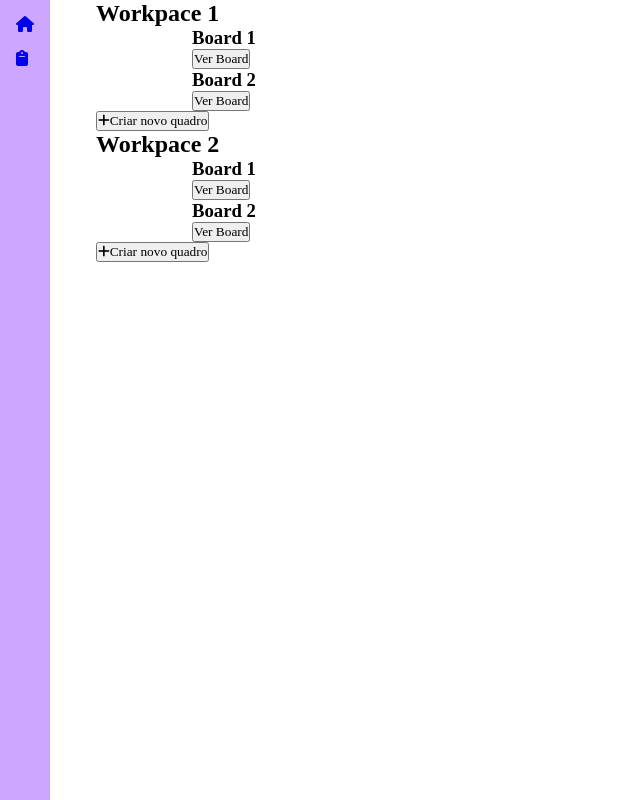
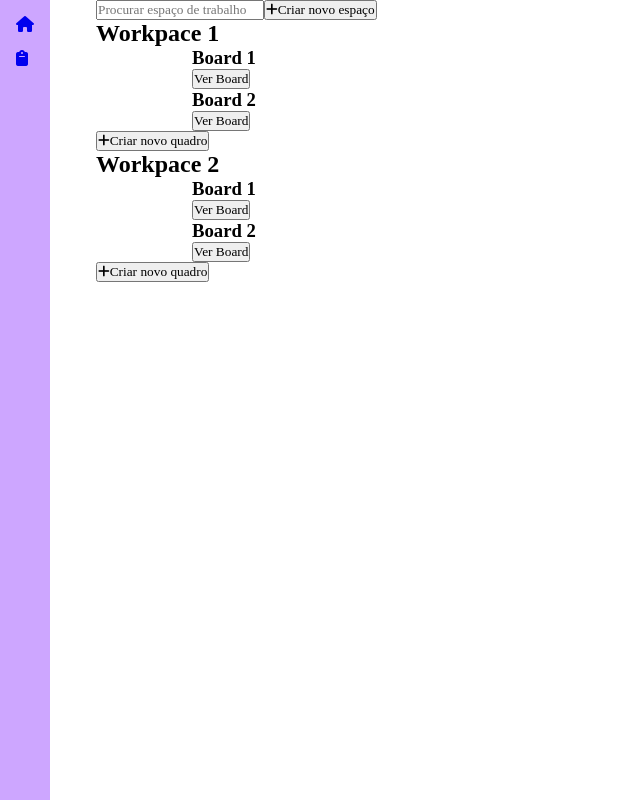
Before and after one commit to rodrigodesouzasantos97/TaskManager, a React (Vite) app in the folder frontend/: page / in a window 1280 px wide. Shown: the whole page, without its empty margins (0-640 px from the left). Built offline with nearby package versions, Linux system fonts and the light colour scheme; a web font is replaced by a local one.

Commit message:
feat: create new category button in Board and filter bar in Home

```diff
--- a/frontend/src/routes/Board.jsx
+++ b/frontend/src/routes/Board.jsx
@@ -6,18 +6,19 @@ const Board = () => {
   return (
     <div className="board">
       <div className="filter-bar">
-        <input type="text" name="search" placeholder="Procure uma task" />
+        <input type="text" name="search" placeholder="Procurar tarefa" />
         <button>
           <i class="fa-solid fa-filter"></i>
         </button>
         <button>
-          <i class="fa-solid fa-plus"></i>Create Category
+          <i class="fa-solid fa-plus"></i>Criar categoria
         </button>
       </div>
       <div className="categories">
         <Category title="Backlog" />
         <Category title="In Progress" />
         <Category title="Done" />
+        <button><i class="fa-solid fa-plus"></i>Criar categoria</button>
       </div>
     </div>
   );
--- a/frontend/src/routes/Home.jsx
+++ b/frontend/src/routes/Home.jsx
@@ -1,12 +1,18 @@
-import "./Home.css"
+import "./Home.css";
 
 import Workpace from "../components/Workpace";
 
 const Home = () => {
   return (
     <div className="home">
-      <Workpace title="Workpace 1" />
-      <Workpace title="Workpace 2" />
+      <div className="filter-bar">
+        <input type="text" name="search" placeholder="Procurar espaço de trabalho" />
+        <button><i class="fa-solid fa-plus"></i>Criar novo espaço</button>
+      </div>
+      <div className="Workpaces">
+        <Workpace title="Workpace 1" />
+        <Workpace title="Workpace 2" />
+      </div>
     </div>
   );
 };
```
